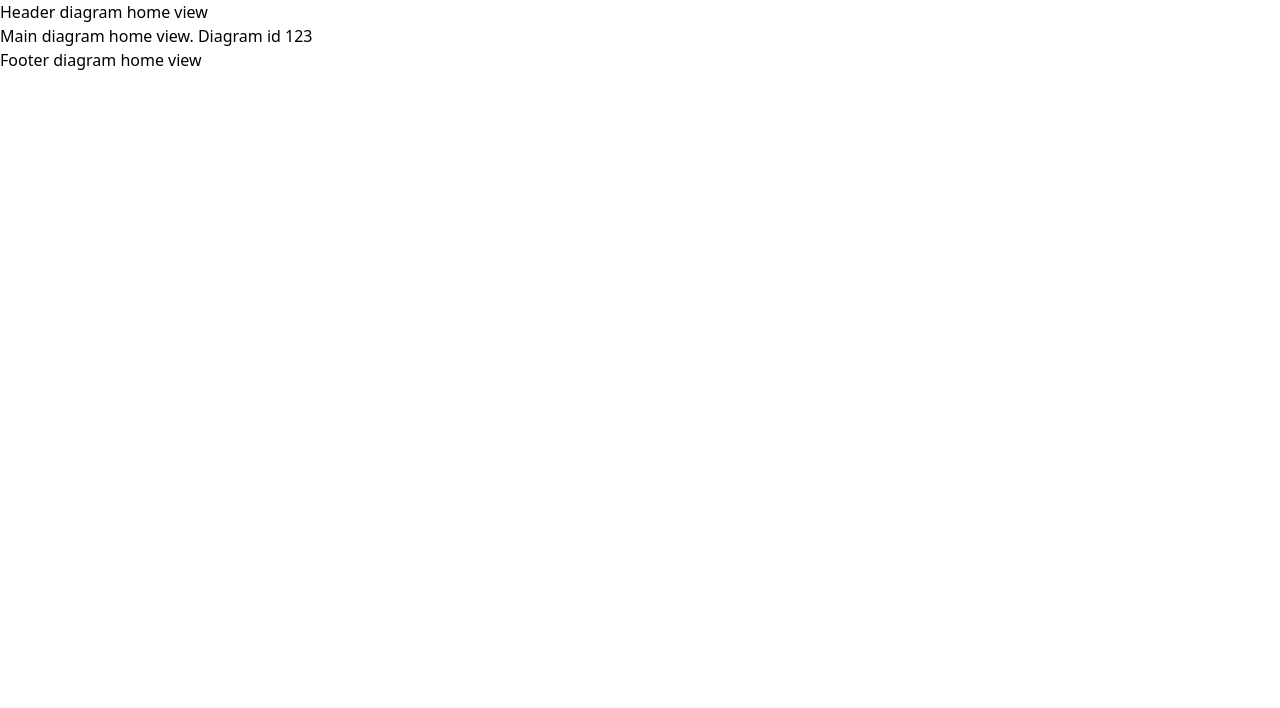
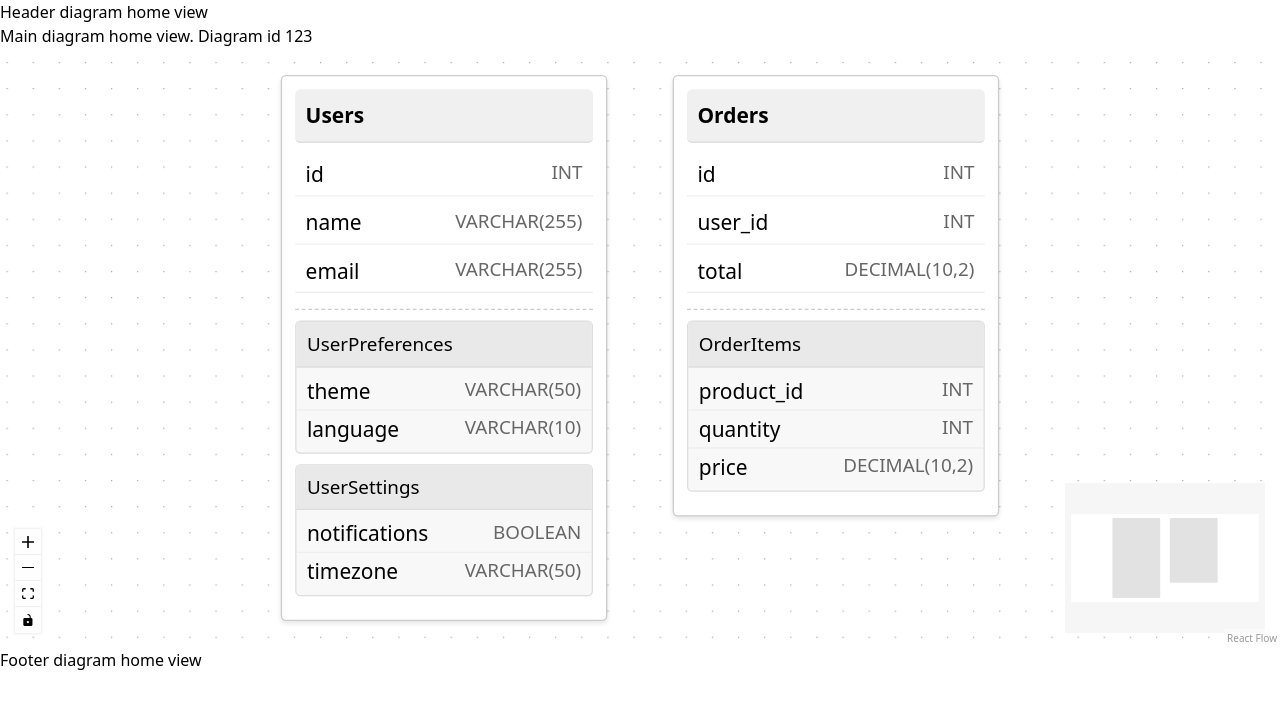
Before and after one commit to QOLQA/DBCapibara, a React (Vite) app: page /user/diagram/123 in a window 1280 px wide. Shown: the top 708 px of the page. Built offline with nearby package versions, Linux system fonts and the light colour scheme.

Commit message:
rendering nodes with local data

```diff
--- a/package.json
+++ b/package.json
@@ -15,6 +15,7 @@
 	"dependencies": {
 		"@reduxjs/toolkit": "^2.6.1",
 		"@tailwindcss/vite": "^4.0.14",
+		"@xyflow/react": "^12.5.1",
 		"react": "^19.0.0",
 		"react-dom": "^19.0.0",
 		"react-redux": "^9.2.0",
--- /dev/null
+++ b/src/features/diagram/components/DatabaseDiagram.css
@@ -0,0 +1,73 @@
+.table-node {
+  background: white;
+  border: 1px solid #ccc;
+  border-radius: 4px;
+  padding: 10px;
+  min-width: 250px;
+  box-shadow: 0 2px 4px rgba(0, 0, 0, 0.1);
+}
+
+.table-header {
+  background: #f0f0f0;
+  padding: 8px;
+  border-radius: 4px;
+  font-weight: bold;
+  margin-bottom: 8px;
+  border-bottom: 1px solid #ddd;
+}
+
+.table-content {
+  display: flex;
+  flex-direction: column;
+  gap: 4px;
+}
+
+.column-row {
+  display: flex;
+  justify-content: space-between;
+  padding: 4px 8px;
+  border-bottom: 1px solid #eee;
+}
+
+.column-name {
+  font-weight: 500;
+}
+
+.column-type {
+  color: #666;
+  font-size: 0.9em;
+}
+
+.nested-tables {
+  margin-top: 8px;
+  border-top: 1px dashed #ccc;
+  padding-top: 8px;
+}
+
+.nested-table {
+  background: #f8f8f8;
+  border: 1px solid #ddd;
+  border-radius: 4px;
+  margin-bottom: 8px;
+}
+
+.nested-table-header {
+  background: #e9e9e9;
+  padding: 6px 8px;
+  font-weight: 500;
+  font-size: 0.9em;
+  border-bottom: 1px solid #ddd;
+}
+
+.nested-table-content {
+  padding: 4px 0;
+}
+
+.nested-table .column-row {
+  padding: 2px 8px;
+  border-bottom: 1px solid #eee;
+}
+
+.nested-table .column-row:last-child {
+  border-bottom: none;
+}
--- /dev/null
+++ b/src/features/diagram/components/DatabaseDiagram.tsx
@@ -0,0 +1,153 @@
+import React from 'react';
+import {
+  ReactFlow,
+  type Node,
+  type Edge,
+  Background,
+  Controls,
+  MiniMap,
+  useNodesState,
+  useEdgesState,
+} from '@xyflow/react';
+import '@xyflow/react/dist/style.css';
+import './DatabaseDiagram.css';
+
+interface Column {
+  id: string;
+  name: string;
+  type: string;
+}
+
+interface TableData {
+  label: string;
+  columns: Column[];
+  nestedTables?: TableData[];
+}
+
+// Custom node types
+const TableNode = ({ data }: { data: TableData }) => {
+  return (
+    <div className="table-node">
+      <div className="table-header">{data.label}</div>
+      <div className="table-content">
+        {data.columns.map((column) => (
+          <div key={column.id} className="column-row">
+            <span className="column-name">{column.name}</span>
+            <span className="column-type">{column.type}</span>
+          </div>
+        ))}
+        {data.nestedTables && data.nestedTables.length > 0 && (
+          <div className="nested-tables">
+            {data.nestedTables.map((nestedTable, index) => (
+              <div key={index} className="nested-table">
+                <div className="nested-table-header">{nestedTable.label}</div>
+                <div className="nested-table-content">
+                  {nestedTable.columns.map((column) => (
+                    <div key={column.id} className="column-row">
+                      <span className="column-name">{column.name}</span>
+                      <span className="column-type">{column.type}</span>
+                    </div>
+                  ))}
+                </div>
+              </div>
+            ))}
+          </div>
+        )}
+      </div>
+    </div>
+  );
+};
+
+const nodeTypes = {
+  table: TableNode,
+};
+
+// Initial nodes representing tables and columns
+const initialNodes: Node<TableData>[] = [
+  {
+    id: 'table1',
+    type: 'table',
+    position: { x: 100, y: 100 },
+    data: {
+      label: 'Users',
+      columns: [
+        { id: 'col1', name: 'id', type: 'INT' },
+        { id: 'col2', name: 'name', type: 'VARCHAR(255)' },
+        { id: 'col3', name: 'email', type: 'VARCHAR(255)' },
+      ],
+      nestedTables: [
+        {
+          label: 'UserPreferences',
+          columns: [
+            { id: 'pref1', name: 'theme', type: 'VARCHAR(50)' },
+            { id: 'pref2', name: 'language', type: 'VARCHAR(10)' },
+          ],
+        },
+        {
+          label: 'UserSettings',
+          columns: [
+            { id: 'set1', name: 'notifications', type: 'BOOLEAN' },
+            { id: 'set2', name: 'timezone', type: 'VARCHAR(50)' },
+          ],
+        },
+      ],
+    },
+  },
+  {
+    id: 'table2',
+    type: 'table',
+    position: { x: 400, y: 100 },
+    data: {
+      label: 'Orders',
+      columns: [
+        { id: 'col4', name: 'id', type: 'INT' },
+        { id: 'col5', name: 'user_id', type: 'INT' },
+        { id: 'col6', name: 'total', type: 'DECIMAL(10,2)' },
+      ],
+      nestedTables: [
+        {
+          label: 'OrderItems',
+          columns: [
+            { id: 'item1', name: 'product_id', type: 'INT' },
+            { id: 'item2', name: 'quantity', type: 'INT' },
+            { id: 'item3', name: 'price', type: 'DECIMAL(10,2)' },
+          ],
+        },
+      ],
+    },
+  },
+];
+
+// Initial edges representing relationships
+const initialEdges: Edge[] = [
+  {
+    id: 'edge1',
+    source: 'table1',
+    target: 'table2',
+    type: 'smoothstep',
+  },
+];
+
+const DatabaseDiagram = () => {
+  const [nodes, setNodes, onNodesChange] = useNodesState(initialNodes);
+  const [edges, setEdges, onEdgesChange] = useEdgesState(initialEdges);
+
+  return (
+    <div style={{ width: '100%', height: '600px' }}>
+      <ReactFlow
+        nodes={nodes}
+        edges={edges}
+        onNodesChange={onNodesChange}
+        onEdgesChange={onEdgesChange}
+        nodeTypes={nodeTypes}
+        fitView
+      >
+        <Background />
+        <Controls />
+        <MiniMap />
+      </ReactFlow>
+    </div>
+  );
+};
+
+export default DatabaseDiagram;
--- a/src/features/diagram/views/diagramHomeView.tsx
+++ b/src/features/diagram/views/diagramHomeView.tsx
@@ -1,5 +1,5 @@
 import { useParams } from "react-router-dom";
-
+import DatabaseDiagram from "../components/DatabaseDiagram";
 interface Params {
 	diagramId: string;
 }
@@ -10,7 +10,11 @@ export default function DiagramHomeView() {
 	return (
 		<>
 			<header>Header diagram home view</header>
-			<main>Main diagram home view. Diagram id {diagramId}</main>
+			<main>Main diagram home view. Diagram id {diagramId}
+        <div style={{ width: "100%", height: "600px" }}>
+          <DatabaseDiagram />
+        </div>
+      </main>
 			<footer>Footer diagram home view</footer>
 		</>
 	);
```
Also changed, not shown: 1 other file (tests, documents, lock files or other folders).
